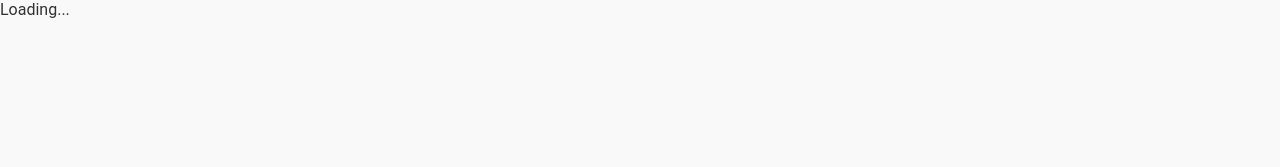
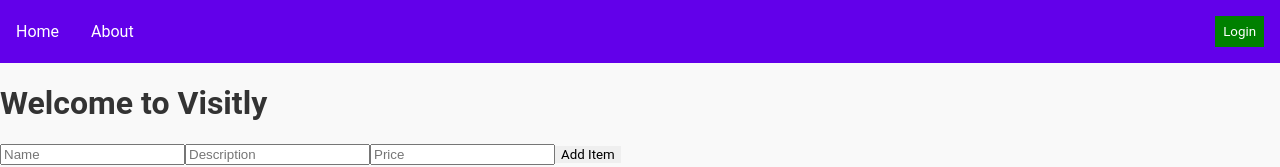
Before and after one commit to vickky122/visitly, a React (Vite) app in the folder visitly-frontend/visitly/: page / in a window 1280 px wide. Shown: the top 167 px of the page. Built offline with nearby package versions, Linux system fonts and the light colour scheme; no server answers.

Commit message:
login added

```diff
--- a/visitly-frontend/visitly/src/App.jsx
+++ b/visitly-frontend/visitly/src/App.jsx
@@ -9,7 +9,7 @@
 const App = () => {
   const { loginWithRedirect, logout, isAuthenticated, user, isLoading, error } = useAuth0();
 
-  if (isLoading) return <div>Loading...</div>;
+  // if (isLoading) return <div>Loading...</div>;
   if (error) return <div>{error.message}</div>;
 
   return (
--- a/visitly-frontend/visitly/src/components/Navbar.jsx
+++ b/visitly-frontend/visitly/src/components/Navbar.jsx
@@ -10,24 +10,28 @@
     navigate('/home');
   };
 
-  // const handleLogout = () => {
-  //   setIsAuthenticated(false);
-  //   navigate('/');
-  // };
+  const handleLogout = () => {
+    setIsAuthenticated(false);
+    navigate('/');
+  };
 
   return (
-    <nav style={{ padding: '1rem', background: '#6200ea', color: '#fff' }}>
-      <Link to="/" style={{ color: '#fff', marginRight: '5rem' }}>Home</Link>
-      <Link to="/about" style={{ color: '#fff', marginRight: '5rem' }}>About</Link>
-      {/* {isAuthenticated ? (
-        <button onClick={handleLogout} style={{ background: 'red', color: 'white', padding: '0.5rem' }}>
-          Logout
-        </button>
-      ) : (
-        <button onClick={handleLogin} style={{ background: 'green', color: 'white', padding: '0.5rem' }}>
-          Login
-        </button>
-      )} */}
+    <nav style={{ padding: '1rem', background: '#6200ea', color: '#fff', display: 'flex', justifyContent: 'space-between', alignItems: 'center' }}>
+      <div>
+        <Link to="/" style={{ color: '#fff', marginRight: '2rem' }}>Home</Link>
+        <Link to="/about" style={{ color: '#fff' }}>About</Link>
+      </div>
+      <div>
+        {isAuthenticated ? (
+          <button onClick={handleLogout} style={{ background: 'red', color: 'white', padding: '0.5rem', border: 'none', cursor: 'pointer' }}>
+            Logout
+          </button>
+        ) : (
+          <button onClick={handleLogin} style={{ background: 'green', color: 'white', padding: '0.5rem', border: 'none', cursor: 'pointer' }}>
+            Login
+          </button>
+        )}
+      </div>
     </nav>
   );
 };
```
